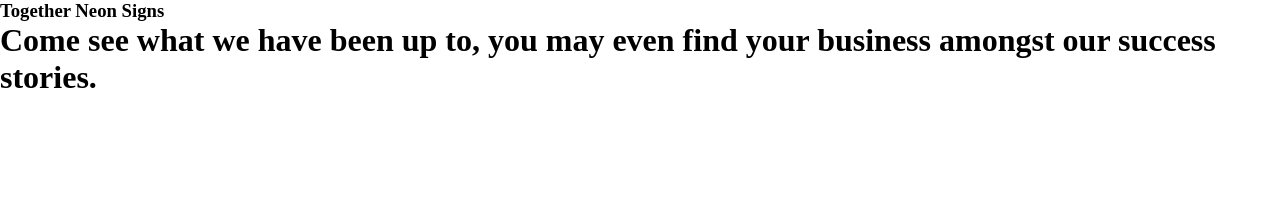
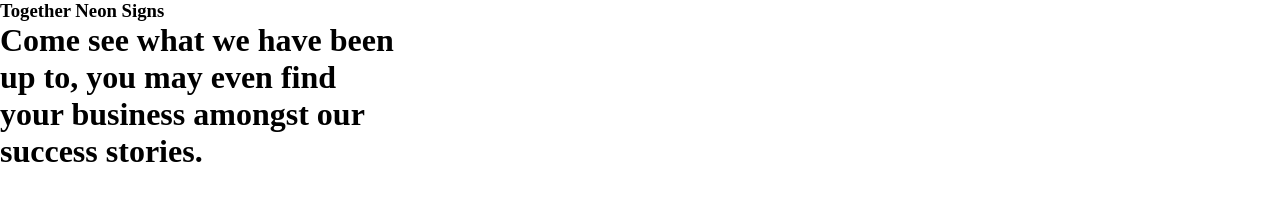
Before and after one commit to Enyorose/cpnt270-a4, a website: page index.html in a window 1280 px wide. Drawn offline with Linux system fonts and the light colour scheme; no server answers.

Commit message:
css tweaks

```diff
--- a/assets/css/style.css
+++ b/assets/css/style.css
@@ -16,4 +16,5 @@
 }
 h1 {
   font-size: xx-large;
+  max-width: 25ch;
 }
```
